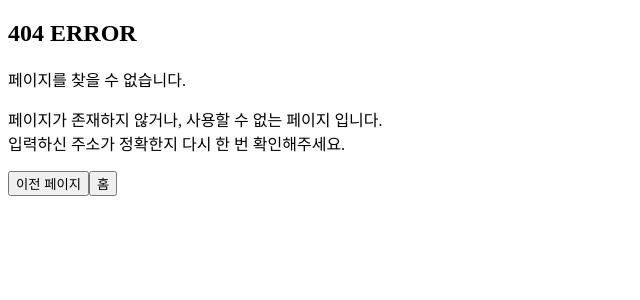
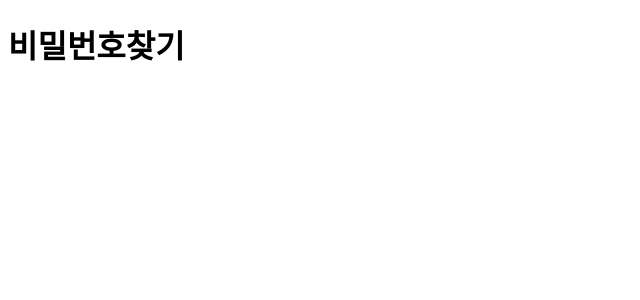
Before and after one commit to mulddang2/Next.js-14-Tutorial, a Next.js app in the folder routing-demo/: page /forgot-password in a window 1280 px wide. Before the commit this address had no page. Shown: the top 300 px of the page, without its empty margins (0-640 px from the left). Built offline with nearby package versions, Linux system fonts and the light colour scheme.

Commit message:
study: 13 - Route Groups
#12

```diff
--- /dev/null
+++ b/routing-demo/src/app/(auth)/forgot-password/page.tsx
@@ -0,0 +1,3 @@
+export default function ForgotPassword() {
+  return <h1>비밀번호찾기</h1>;
+}
--- /dev/null
+++ b/routing-demo/src/app/(auth)/login/page.tsx
@@ -0,0 +1,3 @@
+export default function Login() {
+  return <h1>로그인</h1>;
+}
--- /dev/null
+++ b/routing-demo/src/app/(auth)/register/page.tsx
@@ -0,0 +1,3 @@
+export default function Register() {
+  return <h1>회원가입</h1>;
+}
```
Also changed, not shown: 1 other file (tests, documents, lock files or other folders).
